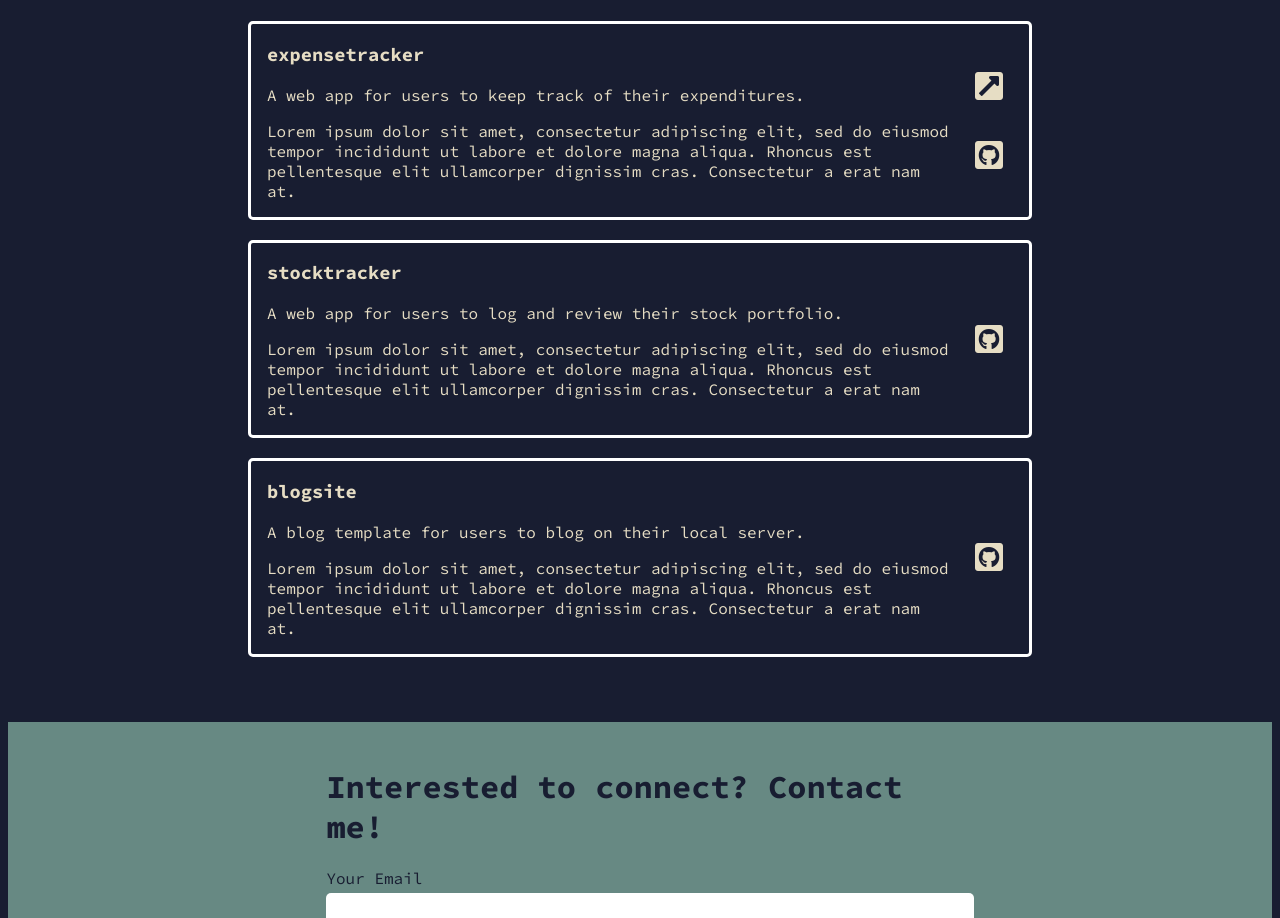
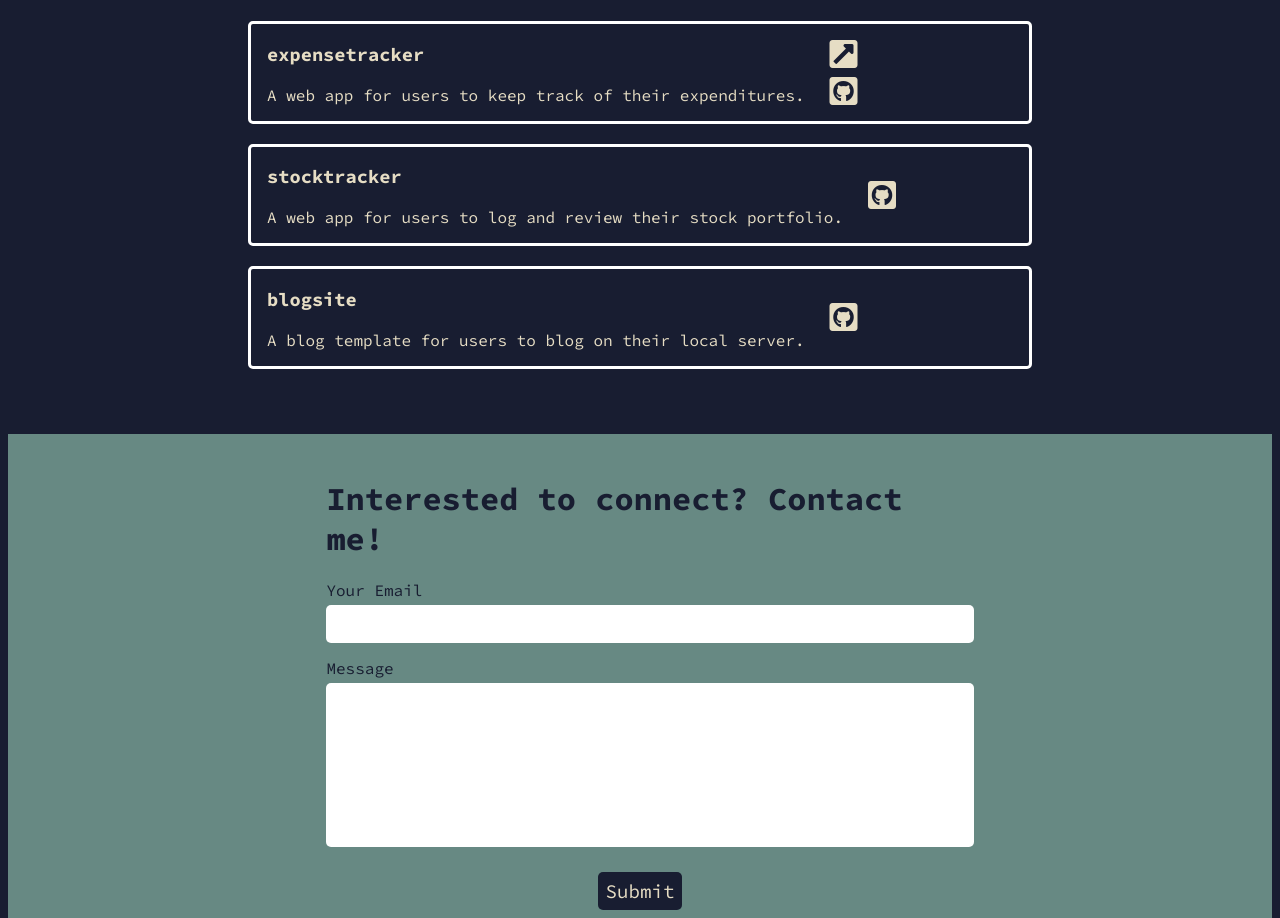
Before and after one commit to salmonsashimi/my-site, a React (Create React App) app: page / in a window 1280 px wide. Shown: the part 1665-2583 px from the top of the page. Built offline with nearby package versions, Linux system fonts and the light colour scheme.

Commit message:
remove filler text

```diff
--- a/src/components/ProjectBox.js
+++ b/src/components/ProjectBox.js
@@ -6,7 +6,6 @@ const ProjectBox = (props) => (
         <div className='projectBox-text'>
             <h3> {props.name}</h3>
             <p>{props.desc}</p>
-            <p>Lorem ipsum dolor sit amet, consectetur adipiscing elit, sed do eiusmod tempor incididunt ut labore et dolore magna aliqua. Rhoncus est pellentesque elit ullamcorper dignissim cras. Consectetur a erat nam at.</p>
         </div>
         <div className='projectBox-icons'>
             {props.link && <a href={props.link} ><i class="fas fa-external-link-square-alt fa-2x projectBox-icon" /></a>}
```
